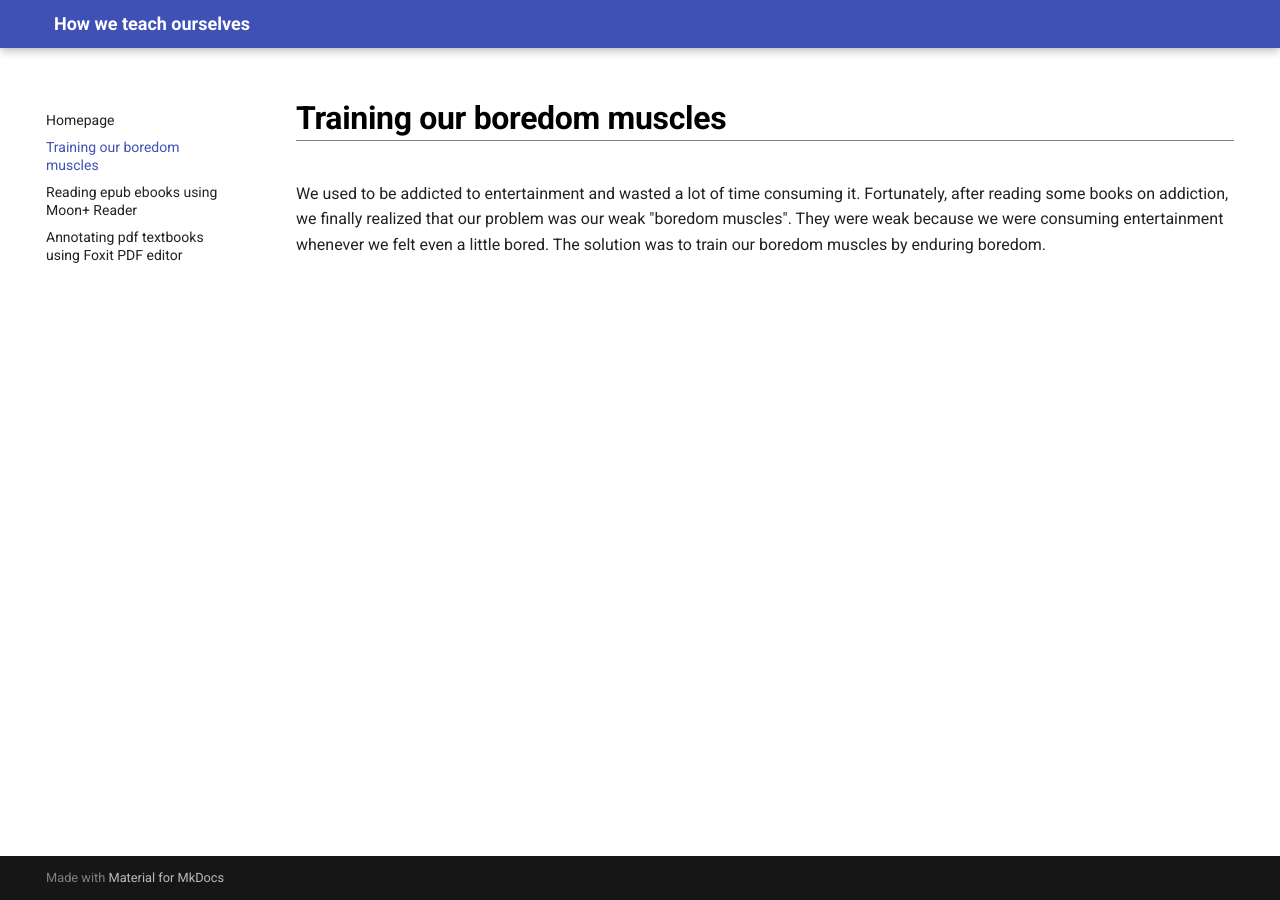
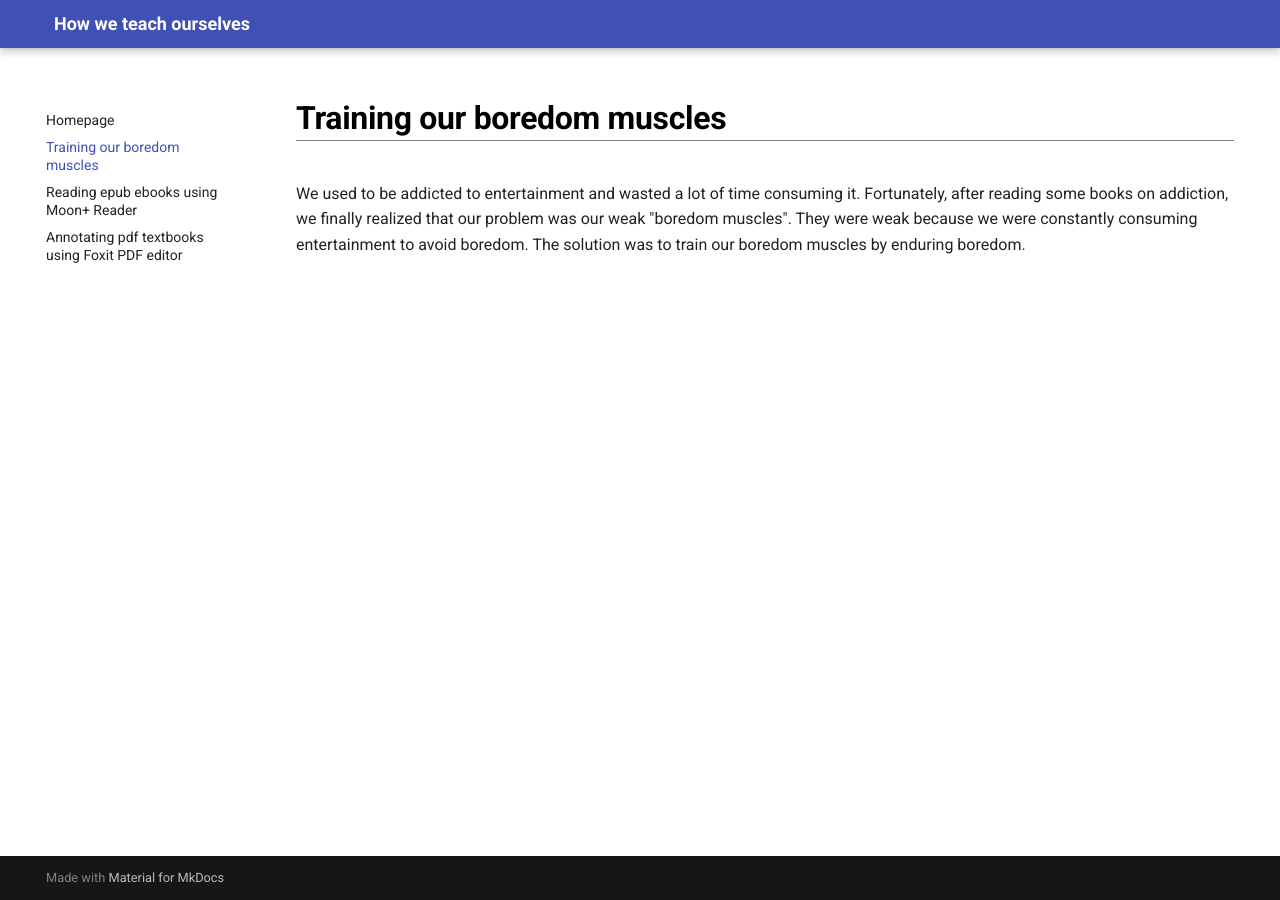
Before and after one commit to maximilian-ho/how-we-teach-ourselves, an MkDocs documentation site: the page built from docs/boredom.md, in a window 1280 px wide. Built offline with MkDocs 1.6.1 and Material for MkDocs 9.7.7, drawn with Linux system fonts in a browser that asks for light colours.

Commit message:
Update boredom.md

```diff
--- a/docs/boredom.md
+++ b/docs/boredom.md
@@ -1,3 +1,3 @@
 # Training our boredom muscles
 
-We used to be addicted to entertainment and wasted a lot of time consuming it. Fortunately, after reading some books on addiction, we finally realized that our problem was our weak "boredom muscles". They were weak because we were consuming entertainment whenever we felt even a little bored. The solution was to train our boredom muscles by enduring boredom.
+We used to be addicted to entertainment and wasted a lot of time consuming it. Fortunately, after reading some books on addiction, we finally realized that our problem was our weak "boredom muscles". They were weak because we were constantly consuming entertainment to avoid boredom. The solution was to train our boredom muscles by enduring boredom.
```
